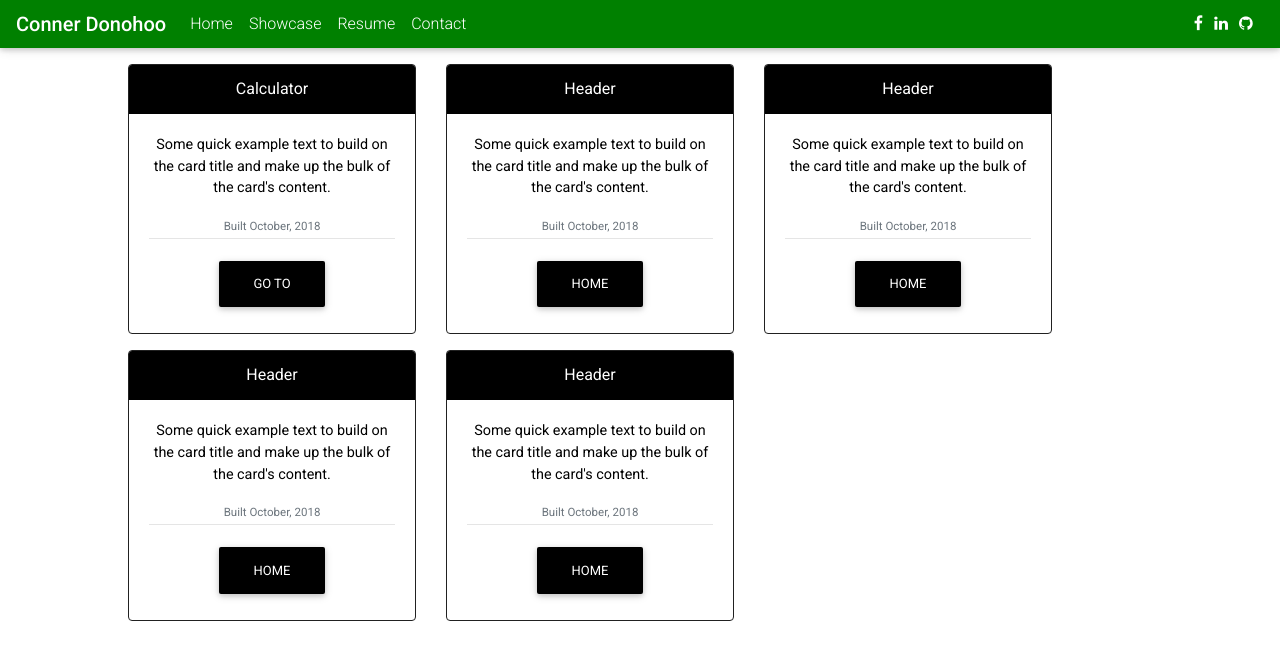
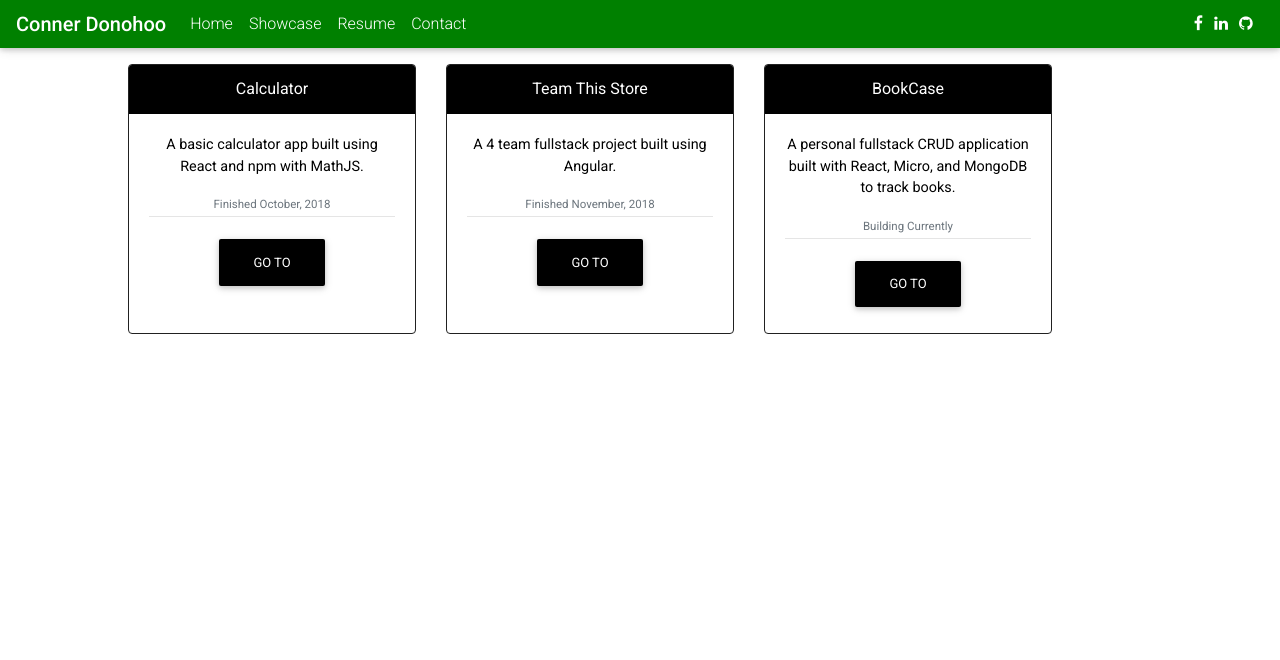
Before and after one commit to Donohoo13/ProfileV2, a React (Create React App) app: page /showcase in a window 1280 px wide. Shown: the top 660 px of the page. Built offline with nearby package versions, Linux system fonts and the light colour scheme.

Commit message:
new resume, changed contact, updated showcase, just need to fix homepage.

```diff
--- a/src/Components/CSS/Resume.css
+++ b/src/Components/CSS/Resume.css
@@ -1,3 +1,3 @@
 .resume {
-    height: 100%;
+    height: 125vh;
 }
--- a/src/Components/CSS/Showcase.css
+++ b/src/Components/CSS/Showcase.css
@@ -1,14 +1,10 @@
-.showcaseCards {
-    display: flex;
-    flex-flow: row wrap;
-    /* justify-content: space-around; */
-}
+
 
 .showcaseCard {
+    display: flex;
     text-align: center;
-    margin: auto;
     min-width: 25%;
-    max-width: 33%;
+    /* max-width: 33%; */
 }
 
 .cardHeader {
--- a/src/Components/Contact.js
+++ b/src/Components/Contact.js
@@ -22,16 +22,18 @@ class Contact extends Component {
       <Card className="contactCard">
         <CardImage
           className="img-fluid"
-          src="https://lh3.googleusercontent.com/zbQkGHFAm4Jj9RL7fdKCuY651K9JkYY43JkDv5GBVYSLv98CYcdwOS-_l2It0dVy-8z_9Y7cRaxQRWwB1pUmYJ-33SeJvLH6-I47HJSGDmZS02Ihv7yMJMUD8PVCU7yzpNgb76bZYTFmEiPNrC2xAJE5vui1yHkzOyRHj1lK8y_ZFcAxkYPLZFRidfPDnfYWVfUYyzy6IUwwLkGA31DU50uhjfnEkKwP2m5fdEyB4J6pLRo3r1UTyp-PlYrB09ErBXuIjTxHVhZcmttNsVX73YPWh_iBMVz-_CDgBe9yH7zrtnzfVCOEei54Pv-3oCfwE_oxK8xjKL28nTRDbvEpCWBSorOLU3vfoSYuGBQAXCgNuBvPgqMxrMCp-5k6DmesKAPrXr3umiGr_rDRvi7JNqFx7aislVYDZ4Eo04w_axvtqHXLcYhq-7GwRNIRlWxeekm5raqGQeLH0MUwkLbDchIvyFUNIfTbNv6hN3X27V1VejF0rQjC4Z-9kfLB2SYLTpxeuyWDRGlL99jFed5wE9Fz5szNOPaPUCUycXYV8Sw05NcrPP42z-6hJbY2Khw7PKDdVmNKA7O5lNwMcx5LOlHmzveiEBs6Wfx3RZvBt4zWkuAERfx1I5jzktidSnFRwolqivrxoByvbaAfwlvhAJKdJA=w1186-h790-no"
+          src="https://lh3.googleusercontent.com/4HD82iJYE54t3LRWjHGrRJZcgUlgBkC3do2riCqv0bNmSvD2QYZyAFM0tGMxZMnoKz7OSo1Oy7Dx-wKz6B0ooXT_LhWS6ppCP42K-KrMYMNnYSeTw_uDLRHM5AIzmCod_wLRyCbOQ8RGnTYNjSoDKPEWE_MdA89qx4CyYigLlUqgevRuCBEX6nFb46_w0iYLXnaGsgNUtNcirMjb7Z1jHxbEbAdUa09dJsJGoB7vqCKkid8Ymr3djg8e1itZpUbTZ-quBDaVgU1scRYlWgAoG60yYXquheQdnmYpTB1X6JpM_83_l28iW0Ht62rF1EFsZ17ZIkaP-ZxaQdgsXEUOBzvsYo2jqD95OOngtNpVB1XXVtnxYoXzCpsofkPRJtkEZhAcVb3KEo9AYQ8H0w0aeb288l5wOG0xsMlSRML7sqVPaWMMW_715vik0P5shcfkT31MZMxP_KemwovJJO2dTkyLreaa6nvnTn1Gldzqpkla7vaxvInYWa9DMfAVH1_uk6gI8iDNx2WkWAqB1ACLDHVwzsq9rknrpursDRvzB7Xh_a5SU4fBkLChMxuUF2n-iQsmg4r-wC-JvllcJO6jhiQ9dRNUvOyW60-dW5qeEsN3fRtva6hNQT0izetnaDDQm2AmwzJtpHQu50weGxS2hreo9Q=w1054-h790-no"
           waves
         />
         <CardBody>
           <CardTitle>Conner Donohoo</CardTitle>
           <CardTitle className="subTitle">Web Developer</CardTitle>
           <CardText>
-            You can contact me through any of the following, highlighted links. You can also
-            <a href="mailto:donohoo13@gmail.com"> email me </a>
-            directly.
+          I'm a young, determined and hard working individual with a great work ethic.
+          I have a strong and savvy customer service background coupled with reliable people skills
+          to help build any workforce. I've been programming for a very short amount of time now,
+          but what I lack in tenure I more than make up for with grit and dedication.
+          You can send me your contact information below and I will get back to you.  Thank you!
           </CardText>
           <hr />
           <Container>
--- a/src/Components/Showcase.js
+++ b/src/Components/Showcase.js
@@ -7,25 +7,37 @@ export default class Showcase extends Component {
   render() {
 
     return(
-      <div className="showcaseCards">
-        <CardGroup deck>
+      <div>
+        <CardGroup deck className="showcaseCards">
         <Card border="dark" className="mb-3 showcaseCard" style={{maxWidth: '18rem'}}>
   <CardHeader className="cardHeader">Calculator</CardHeader>
   <CardBody>
-    <CardText style={{color: 'black'}}>Some quick example text to build on the card title and make up the bulk of the card's content.</CardText>
-    <CardText small muted className="buildDate">Built October, 2018</CardText><hr/>
+    <CardText style={{color: 'black'}}>A basic calculator app built using React and npm with MathJS.</CardText>
+    <CardText small muted className="buildDate">Finished October, 2018</CardText><hr/>
     <Link to="/calculator"><Button color="black">Go To</Button></Link>
   </CardBody>
 </Card>
 <Card border="dark" className="mb-3 showcaseCard" style={{maxWidth: '18rem'}}>
-  <CardHeader className="cardHeader">Header</CardHeader>
+  <CardHeader className="cardHeader">Team This Store</CardHeader>
   <CardBody>
-  <CardText style={{color: 'black'}}>Some quick example text to build on the card title and make up the bulk of the card's content.</CardText>
-    <CardText small muted className="buildDate">Built October, 2018</CardText><hr/>
-    <Link to="/"><Button color="black">Home</Button></Link>
+  <CardText style={{color: 'black'}}>A 4 team fullstack project built using Angular.</CardText>
+    <CardText small muted className="buildDate">Finished November, 2018</CardText><hr/>
+    <a href="https://team-this-store.netlify.com/" target="_blank" rel="noopener noreferrer">
+    <Button color="black">Go to</Button>
+    </a>
   </CardBody>
 </Card>
 <Card border="dark" className="mb-3 showcaseCard" style={{maxWidth: '18rem'}}>
+  <CardHeader className="cardHeader">BookCase</CardHeader>
+  <CardBody>
+    <CardText style={{color: 'black'}}>A personal fullstack CRUD application built with React, Micro, and MongoDB to track books.</CardText>
+    <CardText small muted className="buildDate">Building Currently</CardText><hr/>
+    <a to="" target="_blank" rel="noopener noreferrer">
+    <Button color="black">Go To</Button>
+    </a>
+  </CardBody>
+</Card>
+{/* <Card border="dark" className="mb-3 showcaseCard" style={{maxWidth: '18rem'}}>
   <CardHeader className="cardHeader">Header</CardHeader>
   <CardBody>
     <CardText style={{color: 'black'}}>Some quick example text to build on the card title and make up the bulk of the card's content.</CardText>
@@ -40,15 +52,7 @@ export default class Showcase extends Component {
     <CardText small muted className="buildDate">Built October, 2018</CardText><hr/>
     <Link to="/"><Button color="black">Home</Button></Link>
   </CardBody>
-</Card>
-<Card border="dark" className="mb-3 showcaseCard" style={{maxWidth: '18rem'}}>
-  <CardHeader className="cardHeader">Header</CardHeader>
-  <CardBody>
-    <CardText style={{color: 'black'}}>Some quick example text to build on the card title and make up the bulk of the card's content.</CardText>
-    <CardText small muted className="buildDate">Built October, 2018</CardText><hr/>
-    <Link to="/"><Button color="black">Home</Button></Link>
-  </CardBody>
-</Card>
+</Card> */}
 </CardGroup>
       </div>
     );
```
Also changed, not shown: 1 other file (tests, documents, lock files or other folders).
